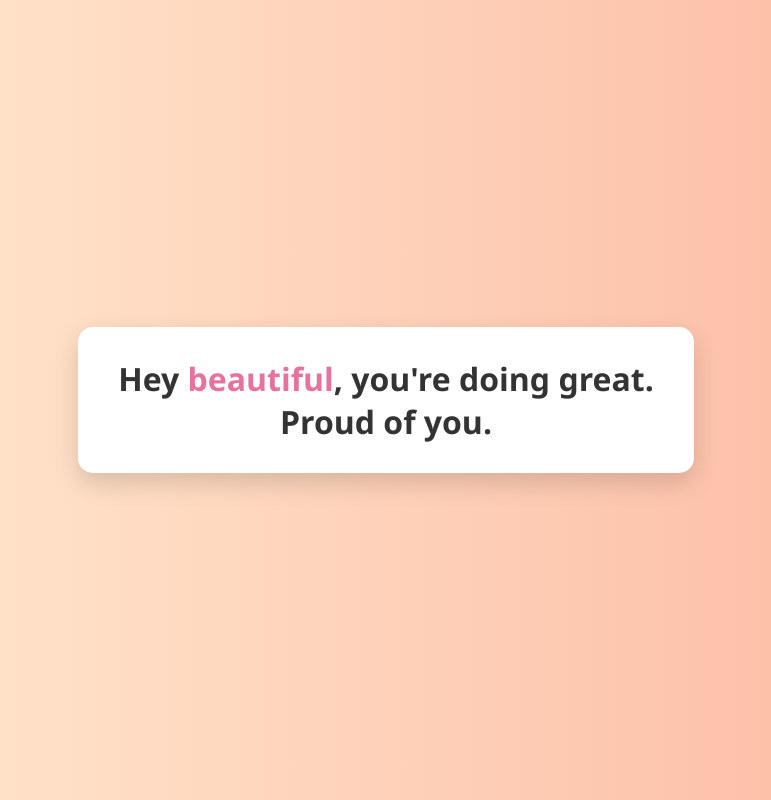
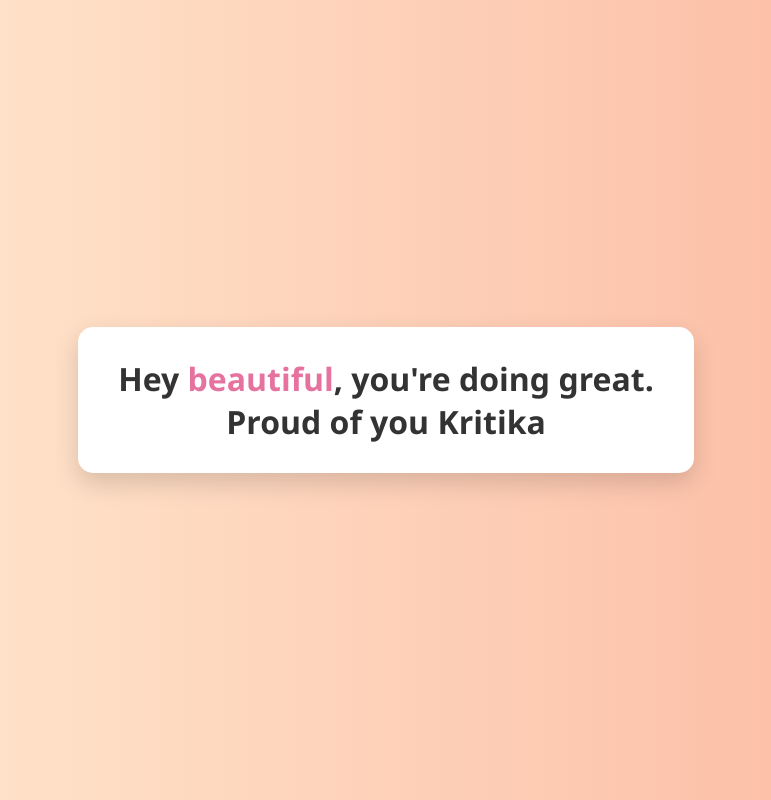
Before and after one commit to atbhairam/mypage, a plain HTML site: page index.html in a window 1280 px wide. Shown: the whole page, without its empty margins (254-1025 px from the left). Drawn offline with Linux system fonts and the light colour scheme.

Commit message:
Update index.html

```diff
--- a/index.html
+++ b/index.html
@@ -38,7 +38,7 @@
 <body>
   <div class="message">
     <h1>Hey <span class="highlight">beautiful</span>, you're doing great.<br>
-    Proud of you.</h1>
+    Proud of you Kritika </h1>
   </div>
 </body>
 </html>
```
